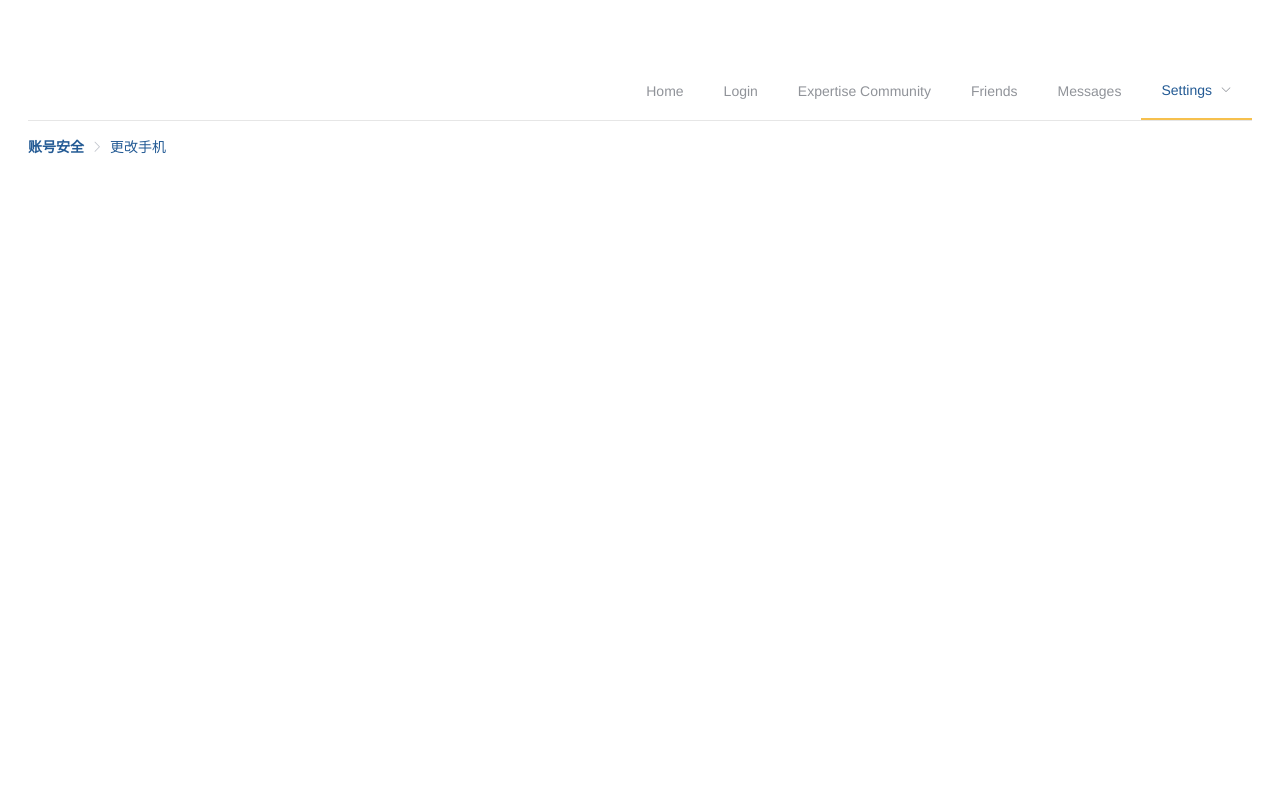
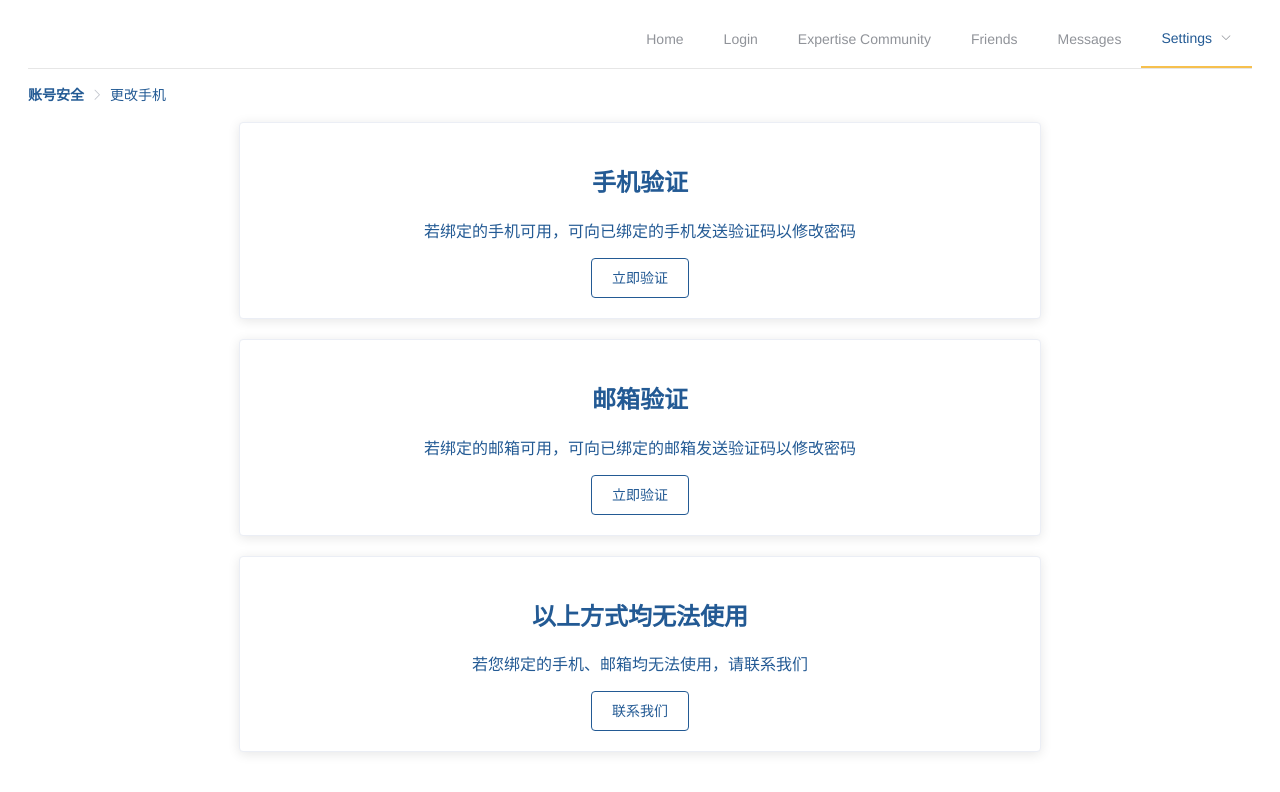
Before and after one commit to MemoKun/Fellow_Student_Web, a Vue app: page /#/security/editPhone in a window 1280 px wide. Shown: the top 792 px of the page. Built offline with nearby package versions, Linux system fonts and the light colour scheme.

Commit message:
去除了顶部空白，更改了settings目录下的目录结构并修改了对应路由

```diff
--- a/src/App.vue
+++ b/src/App.vue
@@ -26,6 +26,5 @@ export default {
   -moz-osx-font-smoothing: grayscale;
   text-align: center;
   color: #2c3e50;
-  margin-top: 60px;
 }
 </style>
--- a/src/router/index.js
+++ b/src/router/index.js
@@ -21,10 +21,11 @@ import ExpertiseCommunity from "@/views/expertiseCommunity/expertiseCommunity.vu
 import SearchFriends from "@/views/searchFriends/searchFriends.vue";
 import SearchFriendsResults from "@/views/searchFriends/searchFriendsResults.vue";
 
-import Security from "@/views/settings/security.vue";
-import EditPassword from "@/views/settings/editPassword.vue";
-import EditPhone from "@/views/settings/editPhone.vue";
-import EditEmail from "@/views/settings/editEmail.vue";
+import Security from "@/views/settings/security/security.vue";
+import EditPassword from "@/views/settings/security/editPassword.vue";
+import EditPasswordByPhone from "@/views/settings/security/editPasswordByPhone.vue"
+import EditPhone from "@/views/settings/security/editPhone.vue";
+import EditEmail from "@/views/settings/security/editEmail.vue";
 import EditPersonalInfo from "@/views/settings/editPersonalInfo.vue";
 import EditSystemSetting from "@/views/settings/editSystemSetting.vue";
 import VipBilling from "@/views/settings/vipBilling.vue";
@@ -148,6 +149,15 @@ export default new Router({
       }
     },
     {
+      path: "/security/editPassword/phone",
+      name: "editPasswordByPhone",
+      components: { default: EditPasswordByPhone, header: MainNavbar, footer: MainFooter },
+      props: {
+        header: { colorOnScroll: 400 },
+        footer: { backgroundColor: "black" }
+      }
+    },
+    {
       path: "/security/editPhone",
       name: "editPhone",
       components: { default: EditPhone, header: MainNavbar, footer: MainFooter },
--- a/src/views/settings/editEmail.vue
+++ /dev/null
@@ -1,31 +0,0 @@
-<template>
-<div>
-  <!-- 修改邮箱 -->
-  <div >
-    <el-breadcrumb separator-class="el-icon-arrow-right">
-      <el-breadcrumb-item :to="{ path: '/security' }">账号安全</el-breadcrumb-item>
-      <el-breadcrumb-item >更改邮箱</el-breadcrumb-item>
-    </el-breadcrumb>
-  </div>
-
-</div>
-</template>
-
-<script>
-export default {
-  components: {},
-  props: {},
-  data() {
-    return {};
-  },
-  watch: {},
-  computed: {},
-  methods: {},
-  created() {},
-  mounted() {}
-};
-
-</script>
-<style lang='' scoped>
-
-</style>
--- a/src/views/settings/editPassword.vue
+++ /dev/null
@@ -1,34 +0,0 @@
-<template>
-<div>
-  <!-- 修改密码 -->
-  <div >
-    <el-breadcrumb separator-class="el-icon-arrow-right">
-      <el-breadcrumb-item :to="{ path: '/security' }">账号安全</el-breadcrumb-item>
-      <el-breadcrumb-item >设置密码</el-breadcrumb-item>
-    </el-breadcrumb>
-    <el-card>
-
-    </el-card>
-  </div>
-
-</div>
-</template>
-
-<script>
-export default {
-  components: {},
-  props: {},
-  data() {
-    return {};
-  },
-  watch: {},
-  computed: {},
-  methods: {},
-  created() {},
-  mounted() {}
-};
-
-</script>
-<style lang='' scoped>
-
-</style>
--- /dev/null
+++ b/src/views/settings/security/editEmail.vue
@@ -0,0 +1,52 @@
+<template>
+<div>
+  <!-- 修改邮箱 -->
+  <div >
+    <el-breadcrumb separator-class="el-icon-arrow-right">
+      <el-breadcrumb-item :to="{ path: '/security' }">账号安全</el-breadcrumb-item>
+      <el-breadcrumb-item >更改邮箱</el-breadcrumb-item>
+    </el-breadcrumb>
+    <el-card class="checkcard">
+      <h1>手机验证</h1>
+      <p>若绑定的手机可用，可向已绑定的手机发送验证码以修改密码</p>
+      <el-button>立即验证</el-button>
+    </el-card>
+    <el-card class="checkcard">
+      <h1>邮箱验证</h1>
+      <p>若绑定的邮箱可用，可向已绑定的邮箱发送验证码以修改密码</p>
+      <el-button>立即验证</el-button>
+    </el-card>
+    <el-card class="checkcard">
+      <h1>以上方式均无法使用</h1>
+      <p>若您绑定的手机、邮箱均无法使用，请联系我们</p>
+      <el-button>联系我们</el-button>
+    </el-card>
+  </div>
+
+</div>
+</template>
+
+<script>
+export default {
+  components: {},
+  props: {},
+  data() {
+    return {};
+  },
+  watch: {},
+  computed: {},
+  methods: {},
+  created() {},
+  mounted() {}
+};
+
+</script>
+<style lang='' scoped>
+.checkcard{
+  width: 800px;
+  margin-top: 20px;
+  margin-bottom: 20px;
+  margin-right: auto;
+  margin-left: auto;
+}
+</style>
--- /dev/null
+++ b/src/views/settings/security/editPassword.vue
@@ -0,0 +1,58 @@
+<template>
+<div>
+  <!-- 修改密码 -->
+  <div >
+    <el-breadcrumb separator-class="el-icon-arrow-right">
+      <el-breadcrumb-item :to="{ path: '/security' }">账号安全</el-breadcrumb-item>
+      <el-breadcrumb-item >设置密码</el-breadcrumb-item>
+    </el-breadcrumb>
+    <el-card class="checkcard">
+      <h1>手机验证</h1>
+      <p>若绑定的手机可用，可向已绑定的手机发送验证码以修改密码</p>
+      <el-button @click="phoneCheckForPassword">立即验证</el-button>
+    </el-card>
+    <el-card class="checkcard">
+      <h1>邮箱验证</h1>
+      <p>若绑定的邮箱可用，可向已绑定的邮箱发送验证码以修改密码</p>
+      <el-button @click="emailCheckForPassword">立即验证</el-button>
+    </el-card>
+    <el-card class="checkcard">
+      <h1>以上方式均无法使用</h1>
+      <p>若您绑定的手机、邮箱均无法使用，请联系我们</p>
+      <el-button @click="help">联系我们</el-button>
+    </el-card>
+  </div>
+
+</div>
+</template>
+
+<script>
+export default {
+  components: {},
+  props: {},
+  data() {
+    return {};
+  },
+  watch: {},
+  computed: {},
+  methods: {
+    phoneCheckForPassword(){
+      this.$router.replace('/security/editPassword/phone');
+    },
+    emailCheckForPassword(){},
+    help(){}
+  },
+  created() {},
+  mounted() {}
+};
+
+</script>
+<style lang='' scoped>
+.checkcard{
+  width: 800px;
+  margin-top: 20px;
+  margin-bottom: 20px;
+  margin-right: auto;
+  margin-left: auto;
+}
+</style>
--- a/src/views/settings/editPhone.vue
+++ b/src/views/settings/security/editPasswordByPhone.vue
@@ -1,14 +1,11 @@
 <template>
-<div>
-  <!-- 修改手机 -->
-  <div >
+  <div>
     <el-breadcrumb separator-class="el-icon-arrow-right">
       <el-breadcrumb-item :to="{ path: '/security' }">账号安全</el-breadcrumb-item>
-      <el-breadcrumb-item >更改手机</el-breadcrumb-item>
+      <el-breadcrumb-item :to="{ path: '/security/editPassword' }">设置密码</el-breadcrumb-item>
+      <el-breadcrumb-item>手机验证</el-breadcrumb-item>
     </el-breadcrumb>
   </div>
-
-</div>
 </template>
 
 <script>
@@ -24,8 +21,6 @@ export default {
   created() {},
   mounted() {}
 };
-
 </script>
 <style lang='' scoped>
-
 </style>
--- /dev/null
+++ b/src/views/settings/security/editPhone.vue
@@ -0,0 +1,52 @@
+<template>
+<div>
+  <!-- 修改手机 -->
+  <div >
+    <el-breadcrumb separator-class="el-icon-arrow-right">
+      <el-breadcrumb-item :to="{ path: '/security' }">账号安全</el-breadcrumb-item>
+      <el-breadcrumb-item >更改手机</el-breadcrumb-item>
+    </el-breadcrumb>
+    <el-card class="checkcard">
+      <h1>手机验证</h1>
+      <p>若绑定的手机可用，可向已绑定的手机发送验证码以修改密码</p>
+      <el-button>立即验证</el-button>
+    </el-card>
+    <el-card class="checkcard">
+      <h1>邮箱验证</h1>
+      <p>若绑定的邮箱可用，可向已绑定的邮箱发送验证码以修改密码</p>
+      <el-button>立即验证</el-button>
+    </el-card>
+    <el-card class="checkcard">
+      <h1>以上方式均无法使用</h1>
+      <p>若您绑定的手机、邮箱均无法使用，请联系我们</p>
+      <el-button>联系我们</el-button>
+    </el-card>
+  </div>
+
+</div>
+</template>
+
+<script>
+export default {
+  components: {},
+  props: {},
+  data() {
+    return {};
+  },
+  watch: {},
+  computed: {},
+  methods: {},
+  created() {},
+  mounted() {}
+};
+
+</script>
+<style lang='' scoped>
+.checkcard{
+  width: 800px;
+  margin-top: 20px;
+  margin-bottom: 20px;
+  margin-right: auto;
+  margin-left: auto;
+}
+</style>
```
Also changed, not shown: src/views/settings/security/security.vue (renamed from src/views/settings/security.vue).
